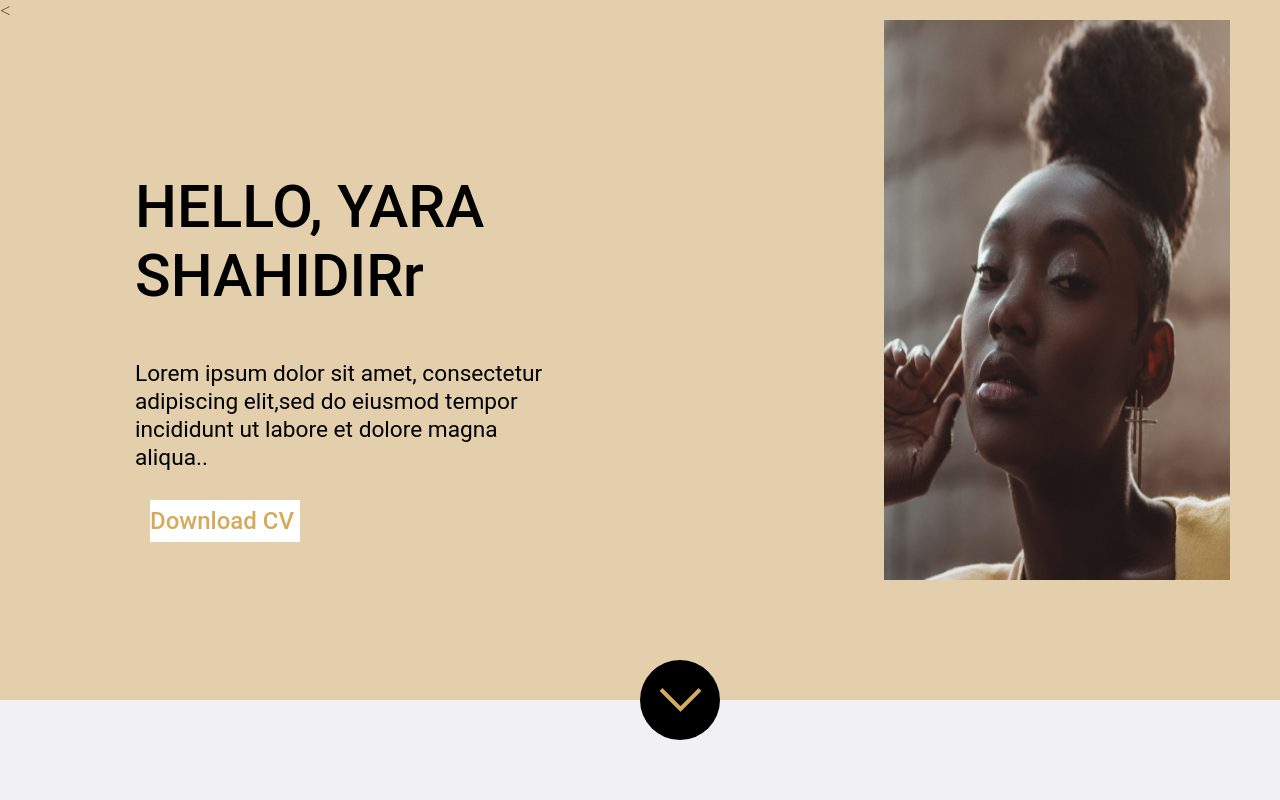
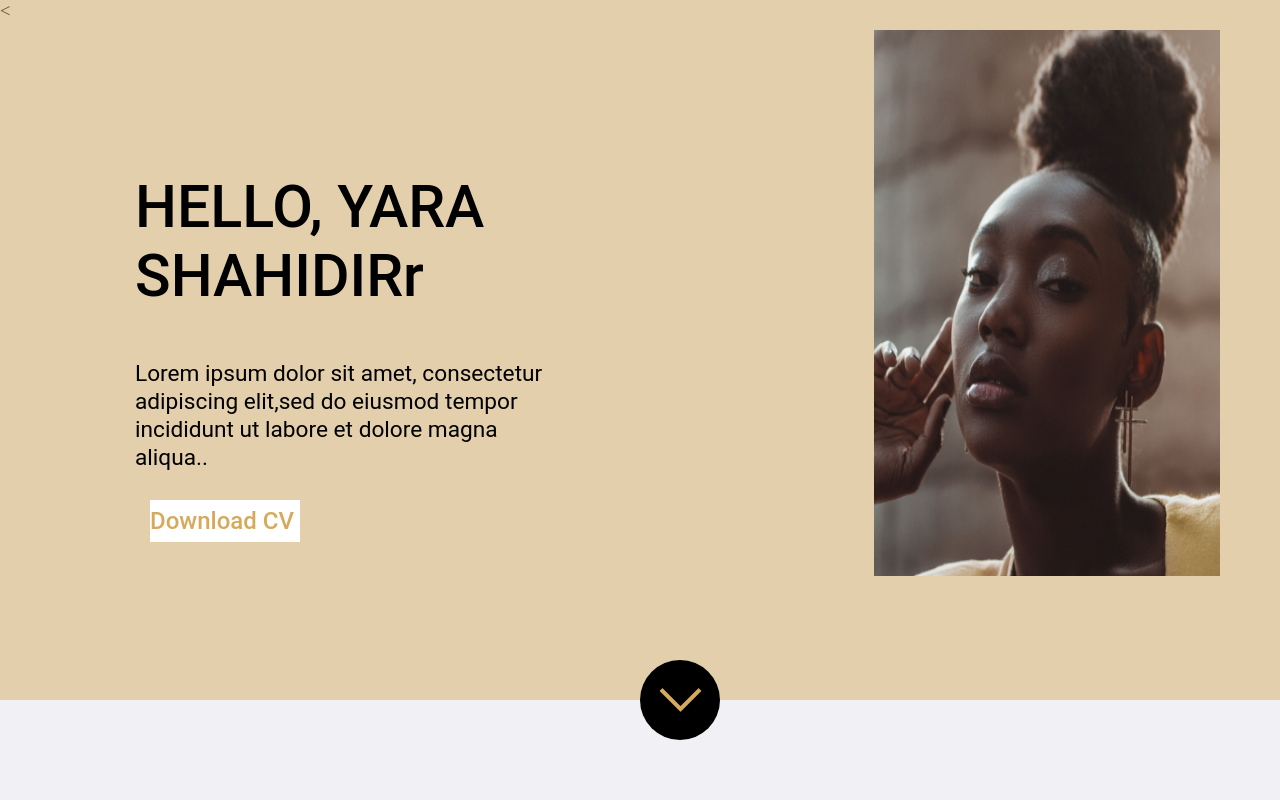
Before and after one commit to Monnus/OpenLearn1, a plain HTML site: page index.html in a window 1280 px wide. Shown: the top 800 px of the page. Drawn offline with Linux system fonts and the light colour scheme; a web font is replaced by a local one.

Commit message:
Update Prostyle.css

```diff
--- a/css/Prostyle.css
+++ b/css/Prostyle.css
@@ -81,10 +81,9 @@ color: #D6AA5C;
 .My-picture{
   position:absolute;
   width: 346px;
-  height: 80%;
-  right: 50px;
-  top:20px;
-background: url(pexels-wherbson-rodrigues-4673418.jpg);
+  height: 78%;
+  right: 60px;
+  top:30px;
 }
 #circle{
 position: absolute;
```
